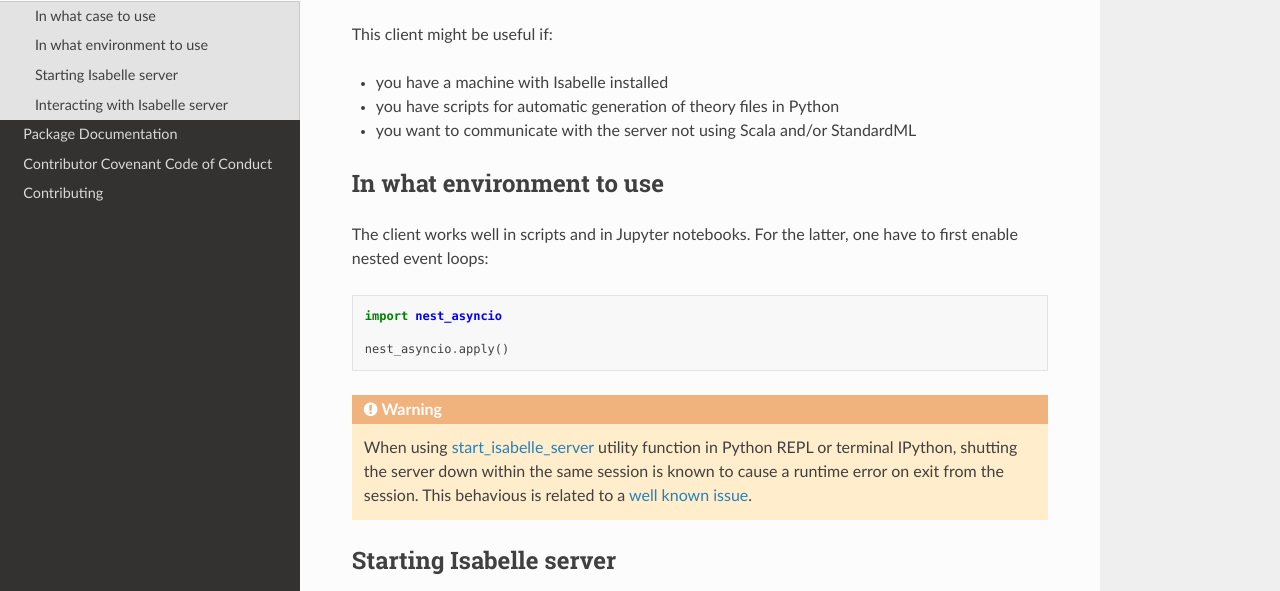
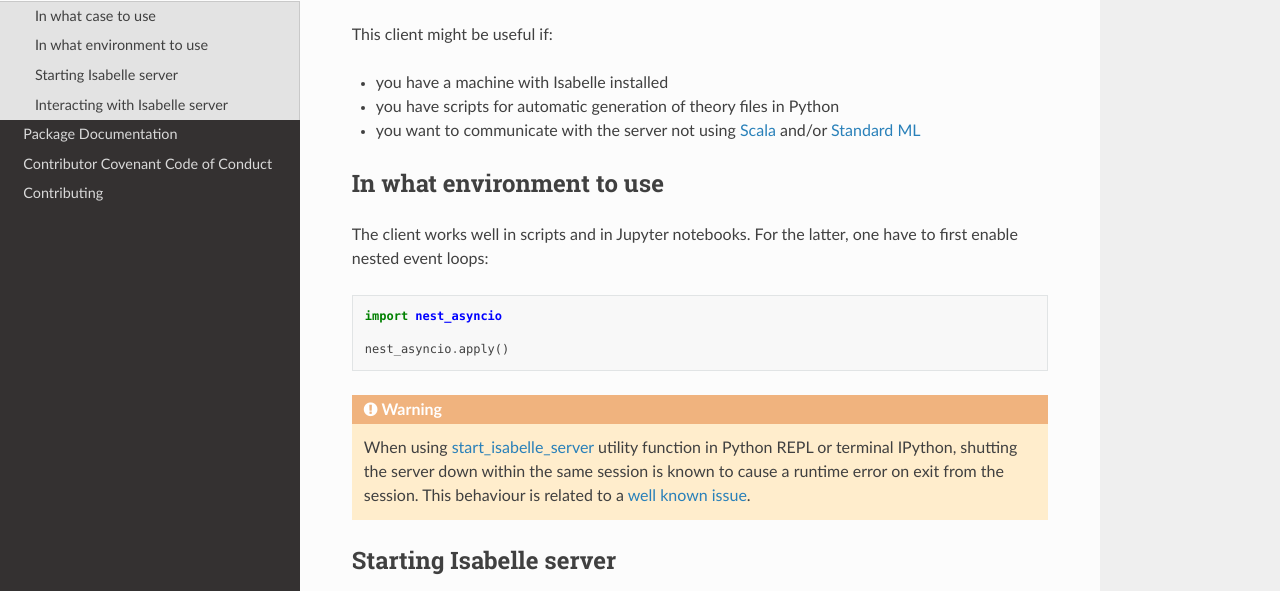
Before and after one commit to inpefess/isabelle-client, a Sphinx documentation site: the page built from doc/source/usage-example.rst, in a window 1280 px wide and 900 px high. Shown: the part 193-784 px from the top of the window. Built offline with Sphinx 7.4.7 and the Read the Docs theme 2.0.0, drawn with Linux system fonts in a browser that asks for light colours.

Commit message:
doc typo

```diff
--- a/doc/source/usage-example.rst
+++ b/doc/source/usage-example.rst
@@ -23,7 +23,7 @@ This client might be useful if:
 
 * you have a machine with Isabelle installed
 * you have scripts for automatic generation of theory files in Python
-* you want to communicate with the server not using Scala and/or StandardML
+* you want to communicate with the server not using `Scala <https://scala-lang.org/>`__ and/or `Standard ML <https://polyml.org/>`__
 
 In what environment to use
 ==========================
@@ -36,7 +36,7 @@ The client works well in scripts and in Jupyter notebooks. For the latter, one h
     nest_asyncio.apply()
 
 .. warning::
-   When using `start_isabelle_server <package-documentation.html#isabelle_client.utils.start_isabelle_server>`__ utility function in Python REPL or terminal IPython, shutting the server down within the same session is known to cause a runtime error on exit from the session. This behavious is related to a `well known issue <https://ipython.readthedocs.io/en/stable/interactive/autoawait.html#difference-between-terminal-ipython-and-ipykernel>`__.
+   When using `start_isabelle_server <package-documentation.html#isabelle_client.utils.start_isabelle_server>`__ utility function in Python REPL or terminal IPython, shutting the server down within the same session is known to cause a runtime error on exit from the session. This behaviour is related to a `well known issue <https://ipython.readthedocs.io/en/stable/interactive/autoawait.html#difference-between-terminal-ipython-and-ipykernel>`__.
 
 Starting Isabelle server
 ========================
```
Also changed, not shown: other parts of doc/source/usage-example.rst (+1 -1 lines), 1 other file.
